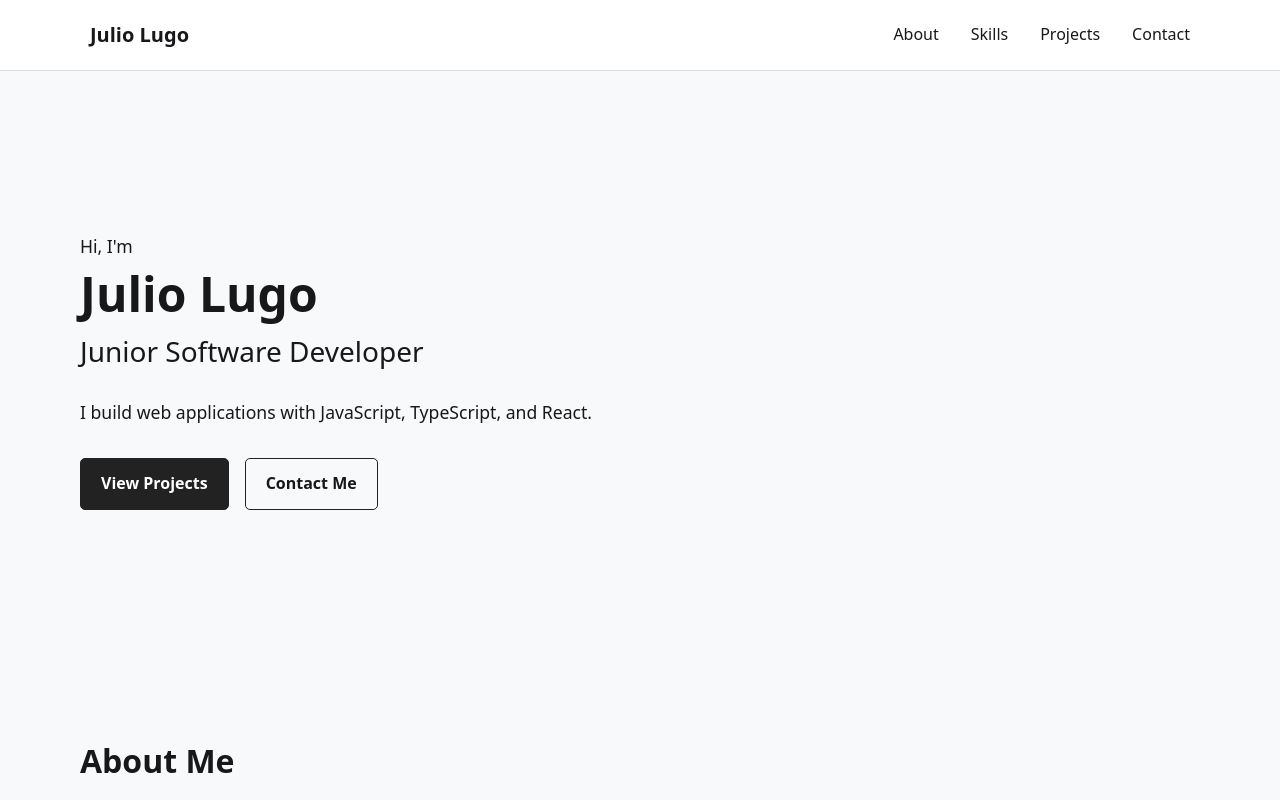
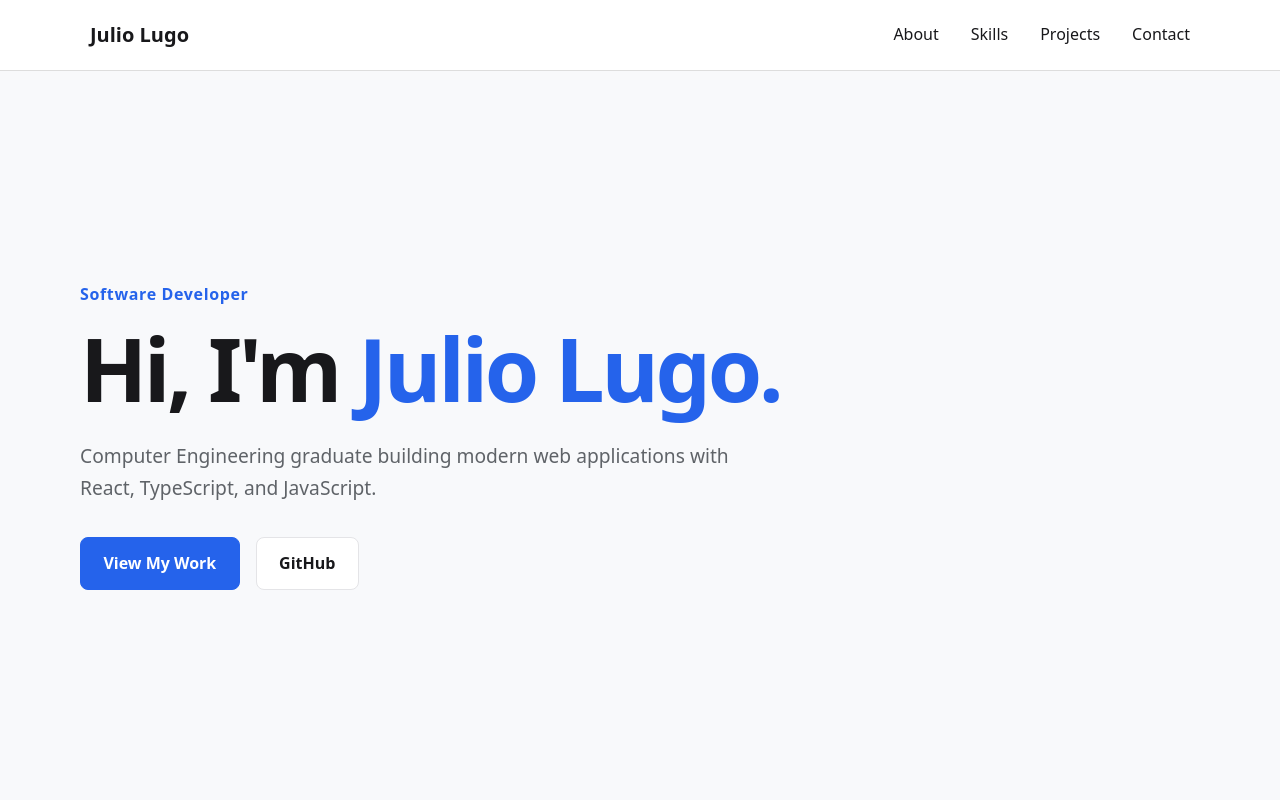
Before and after one commit to julioldv/portfolio, a React (Vite) app: page / in a window 1280 px wide. Shown: the top 800 px of the page. Built offline with nearby package versions, Linux system fonts and the light colour scheme.

Commit message:
feat: redesign portfolio hero

```diff
--- a/src/App.tsx
+++ b/src/App.tsx
@@ -1,5 +1,5 @@
-import ProjectCard from './components/ProjectCard'
-import { projects } from './data/projects'
+import ProjectCard from "./components/ProjectCard";
+import { projects } from "./data/projects";
 
 function App() {
   return (
@@ -29,23 +29,29 @@ function App() {
 
       <main>
         <section id="home" className="hero">
-          <p className="hero-intro">Hi, I'm</p>
+          <p className="hero-eyebrow">Software Developer</p>
 
-          <h1>Julio Lugo</h1>
-
-          <h2>Junior Software Developer</h2>
+          <h1>
+            Hi, I'm <span>Julio Lugo.</span>
+          </h1>
 
           <p className="hero-description">
-            I build web applications with JavaScript, TypeScript, and React.
+            Computer Engineering graduate building modern web applications with
+            React, TypeScript, and JavaScript.
           </p>
 
           <div className="hero-actions">
             <a className="button primary-button" href="#projects">
-              View Projects
+              View My Work
             </a>
 
-            <a className="button secondary-button" href="#contact">
-              Contact Me
+            <a
+              className="button secondary-button"
+              href="https://github.com/julioldv"
+              target="_blank"
+              rel="noreferrer"
+            >
+              GitHub
             </a>
           </div>
         </section>
@@ -132,7 +138,7 @@ function App() {
         <p>© 2026 Julio Lugo</p>
       </footer>
     </>
-  )
+  );
 }
 
-export default App
+export default App;
--- a/src/index.css
+++ b/src/index.css
@@ -34,7 +34,7 @@ body {
     system-ui,
     -apple-system,
     BlinkMacSystemFont,
-    'Segoe UI',
+    "Segoe UI",
     sans-serif;
 
   line-height: 1.6;
@@ -108,34 +108,45 @@ section {
 /* HERO SECTION STYLES */
 
 .hero {
-  min-height: 75vh;
-  max-width: 750px;
+  min-height: calc(100vh - 70px);
+  max-width: 820px;
+
   display: flex;
   flex-direction: column;
   justify-content: center;
   align-items: flex-start;
+
+  padding-block: 6rem;
 }
 
-.hero-intro {
-  margin-bottom: 0.5rem;
-  font-size: 1.1rem;
+.hero-eyebrow {
+  margin-bottom: 1rem;
+
+  color: var(--color-accent);
+  font-size: 1rem;
+  font-weight: 600;
+  letter-spacing: 0.04em;
 }
 
 .hero h1 {
-  font-size: 3rem;
-  line-height: 1.1;
+  max-width: 800px;
+
+  font-size: clamp(3rem, 7vw, 5.5rem);
+  line-height: 1;
+  letter-spacing: -0.04em;
 }
 
-.hero h2 {
-  margin-top: 0.5rem;
-  font-size: 1.75rem;
-  font-weight: 500;
+.hero h1 span {
+  color: var(--color-accent);
 }
 
 .hero-description {
-  max-width: 600px;
-  margin-top: 1.5rem;
-  font-size: 1.1rem;
+  max-width: 650px;
+  margin-top: 1.75rem;
+
+  color: var(--color-text-muted);
+  font-size: 1.2rem;
+  line-height: 1.7;
 }
 
 .hero-actions {
@@ -147,28 +158,44 @@ section {
 /* REUSABLE BUTTON STYLES */
 
 .button {
-  display: inline-block;
-  padding: 0.75rem 1.25rem;
-  border: 1px solid #222;
-  border-radius: 5px;
+  display: inline-flex;
+  align-items: center;
+  justify-content: center;
+
+  padding: 0.8rem 1.4rem;
+
+  border: 1px solid var(--color-border);
+  border-radius: var(--radius-sm);
+
   font-weight: 600;
+
   transition:
-    background-color 0.2s,
-    color 0.2s,
-    opacity 0.2s;
+    background-color 0.2s ease,
+    border-color 0.2s ease,
+    color 0.2s ease,
+    transform 0.2s ease;
 }
 
 .primary-button {
-  background-color: #222;
+  background-color: var(--color-accent);
+  border-color: var(--color-accent);
   color: #fff;
 }
 
-.secondary-button {
-  background-color: transparent;
+.primary-button:hover {
+  background-color: var(--color-accent-dark);
+  border-color: var(--color-accent-dark);
+  transform: translateY(-2px);
 }
 
-.button:hover {
-  opacity: 0.85;
+.secondary-button {
+  background-color: var(--color-surface);
+  border-color: var(--color-border);
+}
+
+.secondary-button:hover {
+  border-color: var(--color-text);
+  transform: translateY(-2px);
 }
 
 /* ABOUT SECTION STYLES */
@@ -288,15 +315,15 @@ section {
 
   .hero {
     min-height: auto;
-    padding-block: 5rem;
+    padding-block: 6rem;
   }
 
   .hero h1 {
-    font-size: 2.5rem;
+    font-size: clamp(2.75rem, 12vw, 4rem);
   }
 
-  .hero h2 {
-    font-size: 1.5rem;
+  .hero-description {
+    font-size: 1.1rem;
   }
 
   .projects-grid {
@@ -319,6 +346,6 @@ section {
 /* ACCESSIBILITY STYLES */
 
 a:focus-visible {
-  outline: 2px solid #222;
+  outline: 2px solid var(--color-accent);
   outline-offset: 4px;
 }
```
